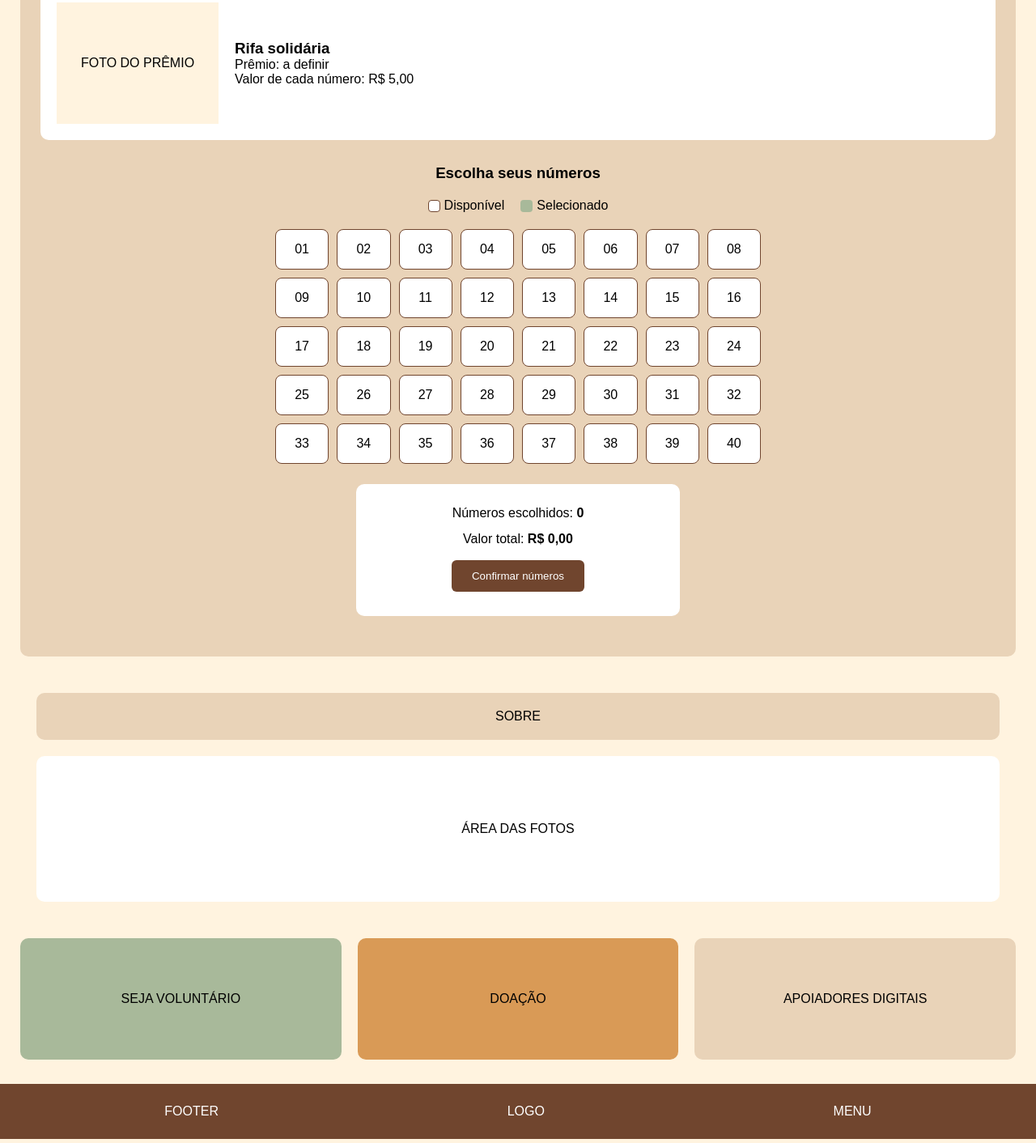
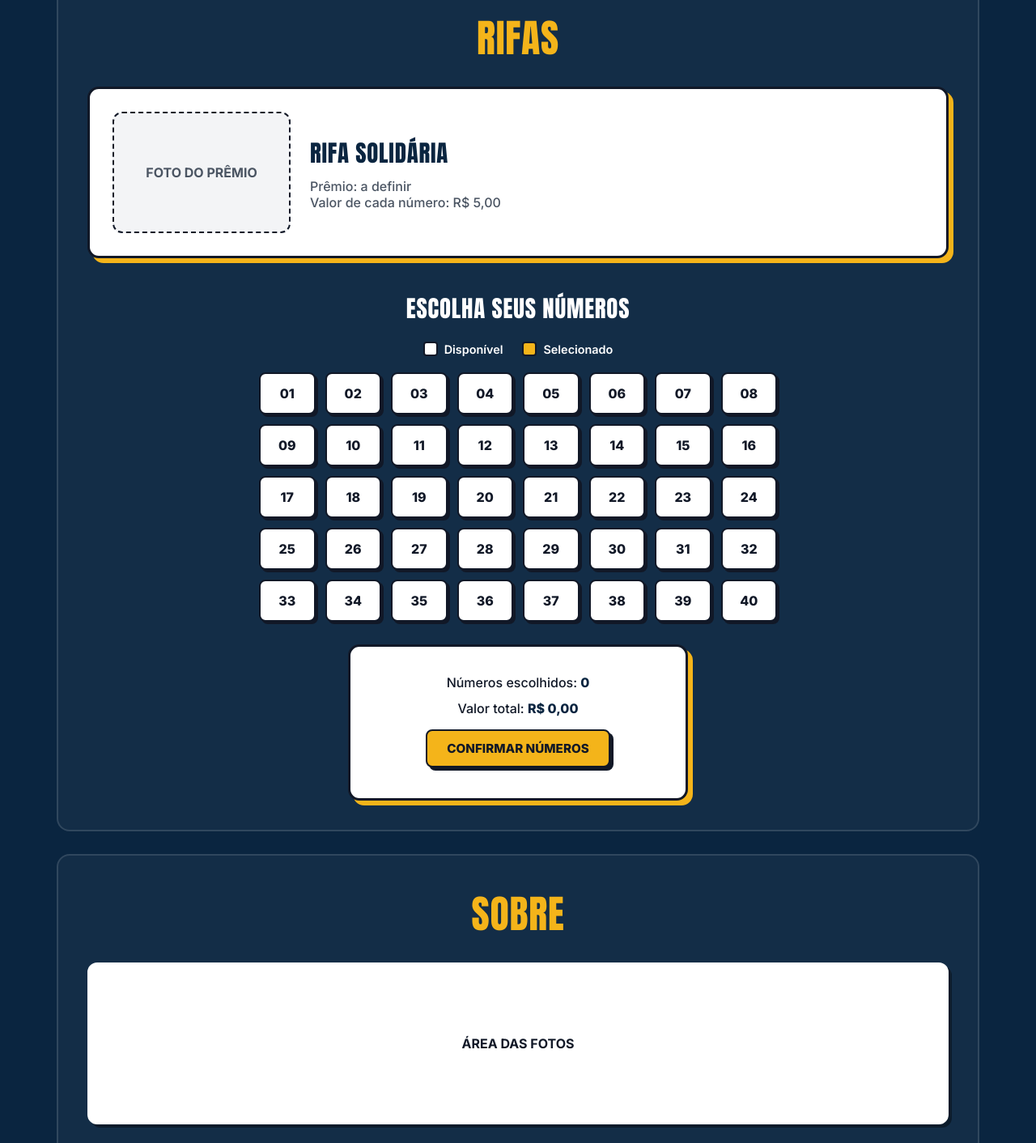
Before and after one commit to RA007937-Lib/trabalhoONG, a plain HTML site: page Rifas-PETEC/index.html in a window 1280 px wide. Shown: the part 683-2095 px from the top of the page at 81% size. Drawn offline with Linux system fonts and the light colour scheme.

Commit message:
Estrutura e estilo

```diff
--- a/Rifas-PETEC/style.css
+++ b/Rifas-PETEC/style.css
@@ -1,3 +1,26 @@
+@import url('https://fonts.googleapis.com/css2?family=Anton&family=Inter:wght@400;500;600;700;800;900&display=swap');
+
+:root {
+    --azul-institucional: #0A2540;
+    --amarelo-otimista: #F4B41A;
+    --vermelho-alerta: #DC2626;
+
+    --branco-puro: #FFFFFF;
+    --preto-solido: #111827;
+    --cinza-interface: #F3F4F6;
+    --cinza-borda: #E5E7EB;
+
+    --verde-saude-bg: #F0FDF4;
+    --verde-saude-border: #BBF7D0;
+    --verde-saude-text: #166534;
+    --verde-saude-icon: #16A34A;
+
+    --font-impact: 'Anton', sans-serif;
+    --font-ui: 'Inter', sans-serif;
+
+    --ease-out-expo: cubic-bezier(0.16, 1, 0.3, 1);
+    --ease-spring: cubic-bezier(0.34, 1.56, 0.64, 1);
+}
 
 * {
     margin: 0;
@@ -6,292 +29,396 @@
 }
 
 body {
-    background-color: #FFF3DF;
-    font-family: Arial, sans-serif;
+    background-color: var(--azul-institucional);
+    color: var(--branco-puro);
+    font-family: var(--font-ui);
+    -webkit-font-smoothing: antialiased;
+    min-height: 100vh;
+    overflow-x: hidden;
 }
 
-/* Cabeçalho */
+h1, h2, h3, h4 {
+    font-family: var(--font-impact);
+    font-weight: 400;
+    letter-spacing: 0.8px;
+    text-transform: uppercase;
+}
+
+section {
+    max-width: 1140px;
+    margin-left: auto;
+    margin-right: auto;
+}
+
+/* ===== Cabeçalho ===== */
 header {
-    background-color: #70452E;
-    padding: 20px;
+    background-color: var(--branco-puro);
+    color: var(--azul-institucional);
+    border-bottom: 4px solid var(--amarelo-otimista);
+    box-shadow: 0 6px 20px rgba(0, 0, 0, 0.25);
+    padding: 16px 20px;
+    position: sticky;
+    top: 0;
+    z-index: 1000;
 }
 
 nav {
+    max-width: 1140px;
+    margin: 0 auto;
     display: flex;
     align-items: center;
     justify-content: space-around;
 }
 
 nav a {
-    color: white;
+    color: var(--azul-institucional);
     text-decoration: none;
-    font-size: 16px;
-    transition: 0.3s;
+    font-weight: 700;
+    text-transform: uppercase;
+    font-size: 0.95rem;
+    transition: color 0.2s;
 }
 
 nav a:hover {
-    color: #D99A56;
+    color: var(--vermelho-alerta);
 }
 
 .logo {
-    background-color: #FFF3DF;
-    color: #70452E;
-    padding: 15px 25px;
-    border-radius: 10px;
-}
-
-/* Banner */
-.banner {
-    background-color: #E9D3B8;
-    height: 250px;
-    margin: 25px;
+    width: 86px;
+    height: 86px;
+    background-color: var(--azul-institucional);
+    border: 3px solid var(--amarelo-otimista);
+    border-radius: 50%;
     display: flex;
     align-items: center;
     justify-content: center;
-    border-radius: 10px;
-    transition: 0.3s;
+    color: var(--amarelo-otimista);
+    font-family: var(--font-impact);
+    letter-spacing: 0.8px;
+    box-shadow: 4px 4px 0 var(--preto-solido);
+    transition: transform 0.25s var(--ease-spring);
 }
 
-.banner:hover {
-    box-shadow: 0 5px 12px #0002;
+.logo:hover {
+    transform: scale(1.08) rotate(-3deg);
+    color: var(--branco-puro);
 }
 
-/* Blocos principais */
-.blocos {
-    display: flex;
-    gap: 20px;
-    margin: 25px;
-}
-
-.blocos div {
-    flex: 1;
-    height: 180px;
+/* ===== Banner ===== */
+.banner {
+    height: 280px;
+    margin-top: 28px;
+    margin-bottom: 28px;
     display: flex;
     align-items: center;
     justify-content: center;
-    border-radius: 10px;
-    transition: 0.3s;
-    cursor: pointer;
+    background: linear-gradient(180deg, rgba(10, 37, 64, 0.2) 0%, rgba(10, 37, 64, 0.85) 100%), #123a63;
+    border: 3px solid var(--branco-puro);
+    border-radius: 16px;
+    box-shadow: 8px 8px 0 rgba(0, 0, 0, 0.5);
 }
 
-.doacao {
-    background-color: #A8B99A;
+.banner h1 {
+    font-size: 3rem;
+    color: var(--branco-puro);
+}
+
+/* ===== Blocos principais e inferiores (cards) ===== */
+.blocos,
+.inferior {
+    display: flex;
+    gap: 24px;
+    margin-top: 28px;
+    margin-bottom: 28px;
+}
+
+.blocos div,
+.inferior div {
+    flex: 1;
+    height: 170px;
+    display: flex;
+    align-items: center;
+    justify-content: center;
+    text-align: center;
+    padding: 20px;
+    background-color: var(--branco-puro);
+    color: var(--azul-institucional);
+    font-family: var(--font-impact);
+    font-size: 1.8rem;
+    letter-spacing: 0.8px;
+    border: 3px solid var(--preto-solido);
+    border-radius: 14px;
+    box-shadow: 6px 6px 0 var(--amarelo-otimista);
+    cursor: pointer;
+    transition: transform 0.25s var(--ease-out-expo), box-shadow 0.25s var(--ease-out-expo);
+}
+
+.blocos div:hover,
+.inferior div:hover {
+    transform: translate(-4px, -4px);
+    box-shadow: 10px 10px 0 var(--branco-puro);
 }
 
 .projetos {
-    background-color: #D99A56;
+    background-color: #FEF2F2 !important;
+    color: var(--vermelho-alerta) !important;
 }
 
-.adocao {
-    background-color: #E9D3B8;
+.apoiadores {
+    background-color: var(--verde-saude-bg) !important;
+    color: var(--verde-saude-text) !important;
 }
 
-/* Rifas */
+/* ===== Rifas ===== */
 .rifas {
-    background-color: #E9D3B8;
-    margin: 25px;
-    padding: 25px;
-    border-radius: 10px;
+    background-color: rgba(255, 255, 255, 0.04);
+    border: 2px solid rgba(255, 255, 255, 0.12);
+    border-radius: 16px;
+    padding: 36px;
+    margin-top: 28px;
+    margin-bottom: 28px;
     text-align: center;
 }
 
+.rifas h2 {
+    font-size: 3rem;
+    color: var(--amarelo-otimista);
+}
+
 .rifa {
-    background-color: white;
+    background-color: var(--branco-puro);
+    color: var(--preto-solido);
     display: flex;
-    gap: 20px;
-    padding: 20px;
-    margin-top: 20px;
-    border-radius: 10px;
     align-items: center;
+    gap: 24px;
+    padding: 28px;
+    margin-top: 24px;
+    border: 3px solid var(--preto-solido);
+    border-radius: 14px;
+    box-shadow: 6px 6px 0 var(--amarelo-otimista);
 }
 
 .foto-rifa {
-    background-color: #FFF3DF;
+    background-color: var(--cinza-interface);
+    color: #4B5563;
+    font-weight: 700;
+    text-align: center;
     height: 150px;
-    width: 200px;
+    width: 220px;
+    flex-shrink: 0;
     display: flex;
     align-items: center;
     justify-content: center;
+    border: 2px dashed var(--preto-solido);
+    border-radius: 12px;
 }
 
 .info-rifa {
     text-align: left;
 }
 
+.info-rifa h3 {
+    font-size: 1.8rem;
+    color: var(--azul-institucional);
+    margin-bottom: 10px;
+}
+
+.info-rifa p {
+    font-weight: 500;
+    color: #4B5563;
+}
+
 .titulo-numeros {
-    margin-top: 30px;
+    margin-top: 40px;
+    font-size: 1.8rem;
+    color: var(--branco-puro);
 }
 
 .legenda {
     display: flex;
     justify-content: center;
-    gap: 20px;
+    flex-wrap: wrap;
+    gap: 24px;
     margin: 20px;
-    flex-wrap: wrap;
+    font-size: 0.9rem;
+    font-weight: 600;
 }
 
 .legenda span {
     display: flex;
     align-items: center;
-    gap: 5px;
+    gap: 8px;
 }
 
 .legenda i {
-    width: 15px;
-    height: 15px;
+    width: 18px;
+    height: 18px;
+    border: 2px solid var(--preto-solido);
     border-radius: 4px;
 }
 
 .livre {
-    background-color: white;
-    border: 1px solid #70452E;
+    background-color: var(--branco-puro);
 }
 
 .escolhido {
-    background-color: #A8B99A;
+    background-color: var(--amarelo-otimista);
 }
 
 .numeros {
     display: grid;
     grid-template-columns: repeat(8, 1fr);
-    gap: 10px;
-    max-width: 600px;
+    gap: 12px;
+    max-width: 640px;
     margin: 20px auto;
 }
 
 .numero {
-    background-color: white;
-    border: 1px solid #70452E;
-    padding: 15px 5px;
+    background-color: var(--branco-puro);
+    color: var(--preto-solido);
+    font-family: var(--font-ui);
+    font-size: 1rem;
+    font-weight: 800;
+    padding: 14px 4px;
+    border: 2px solid var(--preto-solido);
     border-radius: 8px;
+    box-shadow: 3px 3px 0 var(--preto-solido);
     cursor: pointer;
-    font-size: 16px;
-    transition: 0.2s;
+    transition: all 0.2s ease;
 }
 
 .numero:hover {
     transform: translateY(-3px);
+    background-color: var(--cinza-interface);
 }
 
 .numero.selecionado {
-    background-color: #A8B99A;
-    border: 2px solid #70452E;
-    font-weight: bold;
+    background-color: var(--amarelo-otimista);
+    box-shadow: 1px 1px 0 var(--preto-solido);
+    transform: translate(2px, 2px);
 }
 
 .resumo-rifa {
-    background-color: white;
-    max-width: 400px;
-    margin: 25px auto;
-    padding: 20px;
-    border-radius: 10px;
+    background-color: var(--branco-puro);
+    color: var(--preto-solido);
+    max-width: 420px;
+    margin: 28px auto 0;
+    padding: 28px;
     line-height: 2;
+    font-weight: 500;
+    border: 3px solid var(--preto-solido);
+    border-radius: 14px;
+    box-shadow: 6px 6px 0 var(--amarelo-otimista);
+}
+
+.resumo-rifa strong {
+    color: var(--azul-institucional);
+    font-weight: 800;
 }
 
 .resumo-rifa button {
-    background-color: #70452E;
-    color: white;
-    border: none;
-    padding: 12px 25px;
+    background-color: var(--amarelo-otimista);
+    color: var(--preto-solido);
+    font-family: var(--font-ui);
+    font-size: 0.95rem;
+    font-weight: 800;
+    text-transform: uppercase;
+    padding: 12px 24px;
     margin-top: 10px;
-    border-radius: 6px;
+    border: 2px solid var(--preto-solido);
+    border-radius: 8px;
+    box-shadow: 4px 4px 0 var(--preto-solido);
     cursor: pointer;
+    transition: all 0.2s ease;
 }
 
 .resumo-rifa button:hover {
-    background-color: #56331F;
+    background-color: var(--azul-institucional);
+    color: var(--amarelo-otimista);
+    transform: translateY(-2px);
 }
 
 #mensagem-rifa {
     margin-top: 10px;
-    font-weight: bold;
+    font-weight: 700;
+    line-height: 1.5;
+    color: var(--vermelho-alerta);
 }
 
-/* Sobre */
+/* ===== Sobre ===== */
 .sobre {
-    margin: 25px;
-    padding: 20px;
-    transition: 0.3s;
+    background-color: rgba(255, 255, 255, 0.04);
+    border: 2px solid rgba(255, 255, 255, 0.12);
+    border-radius: 16px;
+    padding: 36px;
+    margin-top: 28px;
+    margin-bottom: 28px;
 }
 
 .titulo {
-    background-color: #E9D3B8;
-    padding: 20px;
+    font-family: var(--font-impact);
+    font-size: 3rem;
+    letter-spacing: 0.8px;
+    color: var(--amarelo-otimista);
     text-align: center;
-    margin-bottom: 20px;
-    border-radius: 10px;
+    margin-bottom: 24px;
 }
 
 .fotos {
-    background-color: white;
-    height: 180px;
+    height: 200px;
     display: flex;
     align-items: center;
     justify-content: center;
-    border-radius: 10px;
+    background-color: var(--branco-puro);
+    color: var(--preto-solido);
+    font-weight: 700;
+    border: 2px solid var(--branco-puro);
+    border-radius: 12px;
+    box-shadow: 4px 4px 0 rgba(0, 0, 0, 0.4);
 }
 
-.sobre:hover {
-    box-shadow: 0 5px 12px #0002;
+/* ===== Rodapé ===== */
+footer {
+    background-color: #06192c;
+    color: #9CA3AF;
+    font-weight: 700;
+    border-top: 4px solid var(--amarelo-otimista);
+    padding: 40px 20px;
+    margin-top: 40px;
+    display: flex;
+    justify-content: space-around;
+    align-items: center;
 }
 
-/* Parte de baixo */
-.inferior {
-    display: flex;
-    gap: 20px;
-    margin: 25px;
+/* ===== Celular ===== */
+@media (max-width: 600px) {
+    header {
+        padding: 12px;
     }
 
-.inferior div {
-    flex: 1;
-    height: 150px;
-    display: flex;
-    align-items: center;
+    nav {
+        flex-wrap: wrap;
         justify-content: center;
-    border-radius: 10px;
-    transition: 0.3s;
-    cursor: pointer;
+        gap: 14px;
     }
 
-.voluntario {
-    background-color: #A8B99A;
+    .logo {
+        order: -1;
+        width: 100%;
+        max-width: 86px;
     }
 
-.doar {
-    background-color: #D99A56;
+    section {
+        margin-left: 16px;
+        margin-right: 16px;
     }
 
-.apoiadores {
-    background-color: #E9D3B8;
+    .banner {
+        height: 180px;
     }
 
-/* Efeito ao passar o mouse */
-.blocos div:hover,
-.inferior div:hover {
-    transform: translateY(-5px);
-    box-shadow: 0 5px 12px #0002;
-}
-
-/* Rodapé */
-footer {
-    background-color: #70452E;
-    color: white;
-    padding: 25px;
-    display: flex;
-    justify-content: space-around;
-    margin-top: 30px;
-    transition: 0.3s;
-}
-
-footer:hover {
-    background-color: #56331F;
-}
-
-/* Celular */
-@media (max-width: 600px) {
-    nav {
-        flex-wrap: wrap;
-        gap: 15px;
+    .banner h1 {
+        font-size: 2rem;
     }
 
     .blocos,
@@ -299,12 +426,19 @@ footer:hover {
         flex-direction: column;
     }
 
-    .banner {
-        height: 180px;
+    .rifas,
+    .sobre {
+        padding: 20px;
+    }
+
+    .rifas h2,
+    .titulo {
+        font-size: 2.2rem;
     }
 
     .rifa {
         flex-direction: column;
+        padding: 20px;
     }
 
     .foto-rifa {
@@ -313,5 +447,11 @@ footer:hover {
 
     .numeros {
         grid-template-columns: repeat(5, 1fr);
+        gap: 8px;
+    }
+
+    footer {
+        flex-direction: column;
+        gap: 12px;
     }
 }
```
Lines whose indentation alone changed are shown as unchanged.
